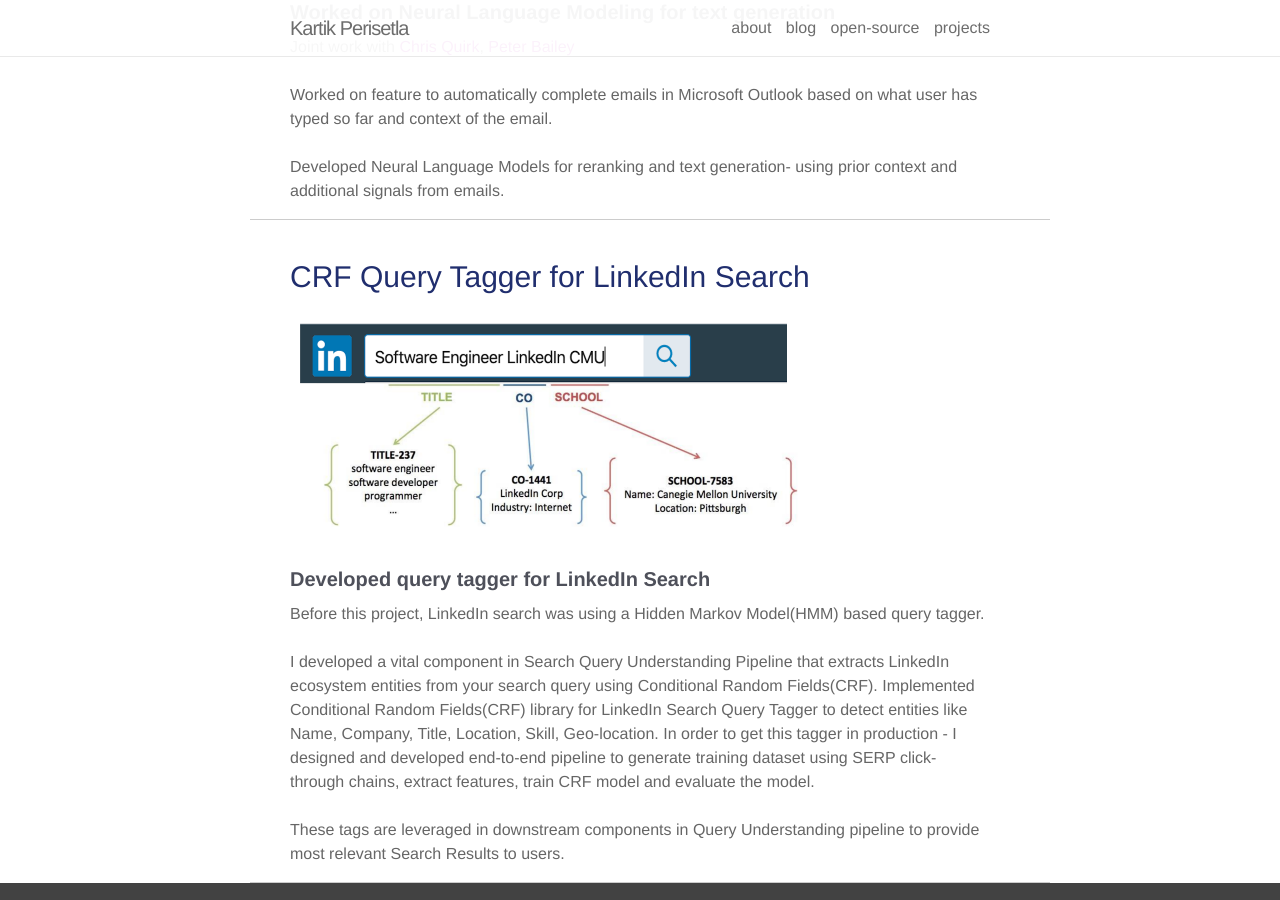
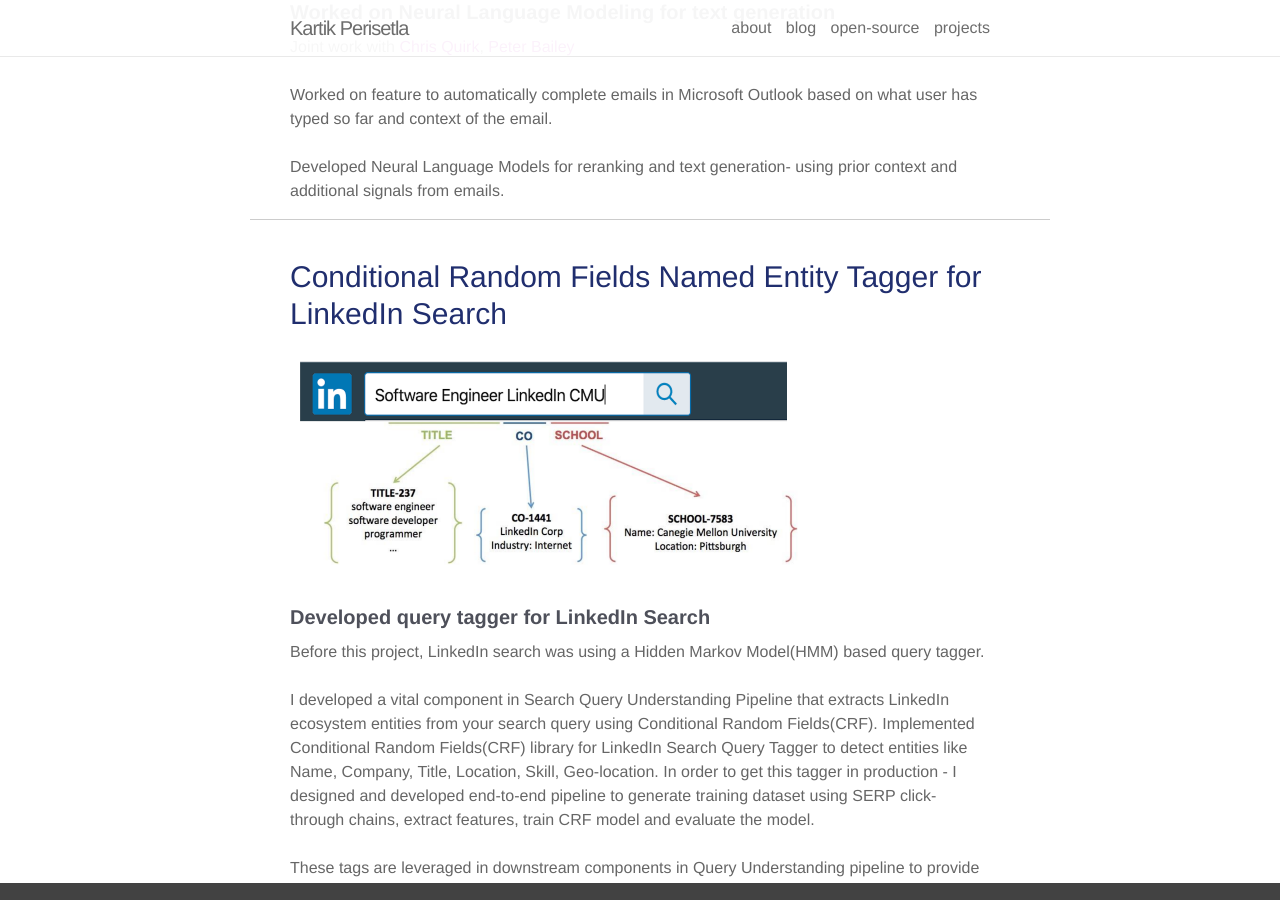
Before and after one commit to kartikperisetla/kartikperisetla.github.io, a Jekyll site: the page built from _pages/projects.md, in a window 1280 px wide and 900 px high, scrolled down 392 px. Built offline with Jekyll 4.4.1, drawn with Linux system fonts in a browser that asks for light colours; nearby versions of some CDN libraries.

Commit message:
update 3

```diff
--- a/_pages/projects.md
+++ b/_pages/projects.md
@@ -18,7 +18,7 @@
 <h4 class="year" />
 <br />
 
-<h3 style="color:#202E6E">CRF Query Tagger for LinkedIn Search
+<h3 style="color:#202E6E">Conditional Random Fields Named Entity Tagger for LinkedIn Search
 </h3>
 <img class="thumbnail" src="/assets/img/crf_query_tagger.png" width="520px" height="230px" border="0px" />
 <p align="justify">
```
Also changed, not shown: _pages/about.md (+1 -1 lines).
